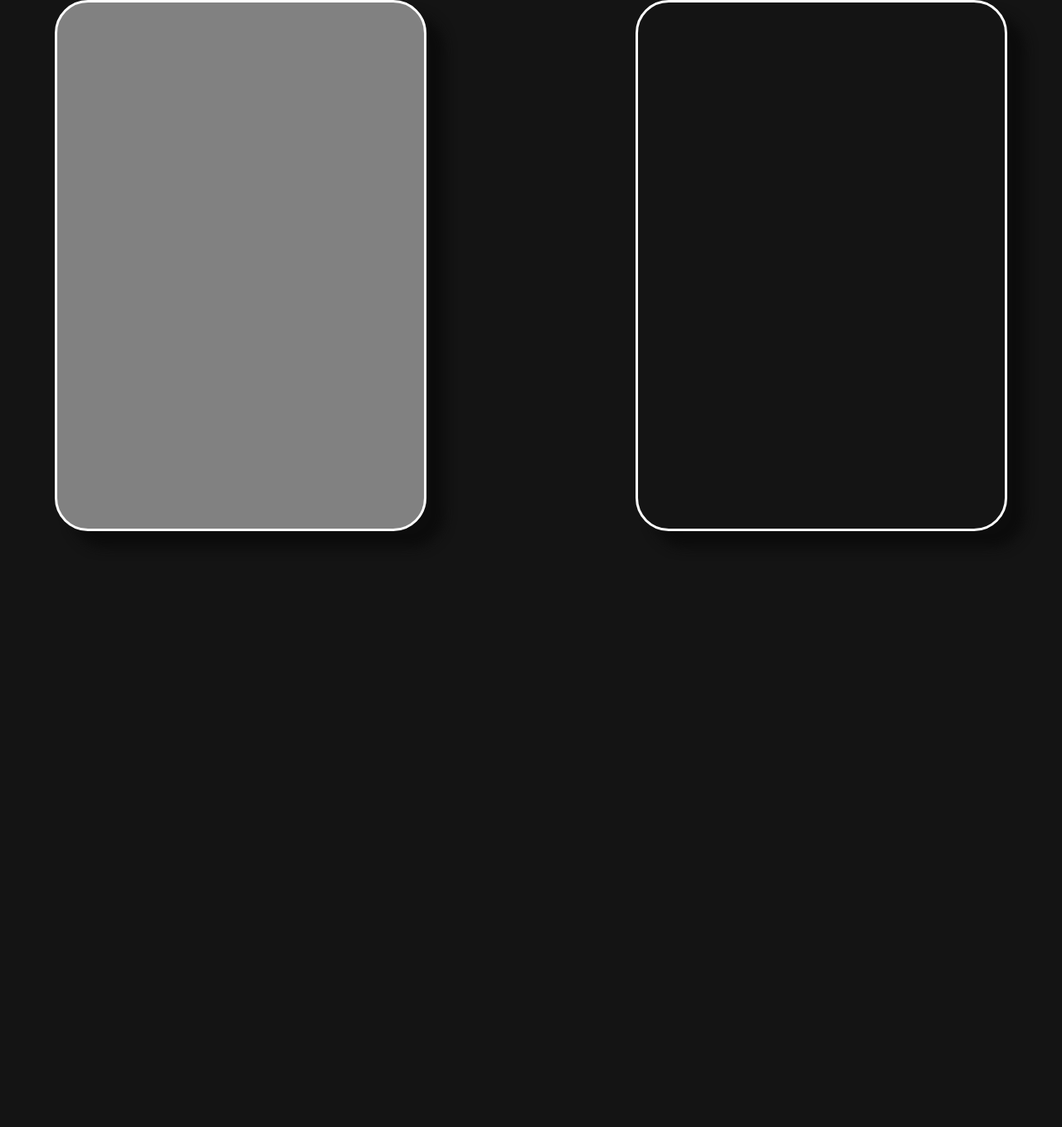
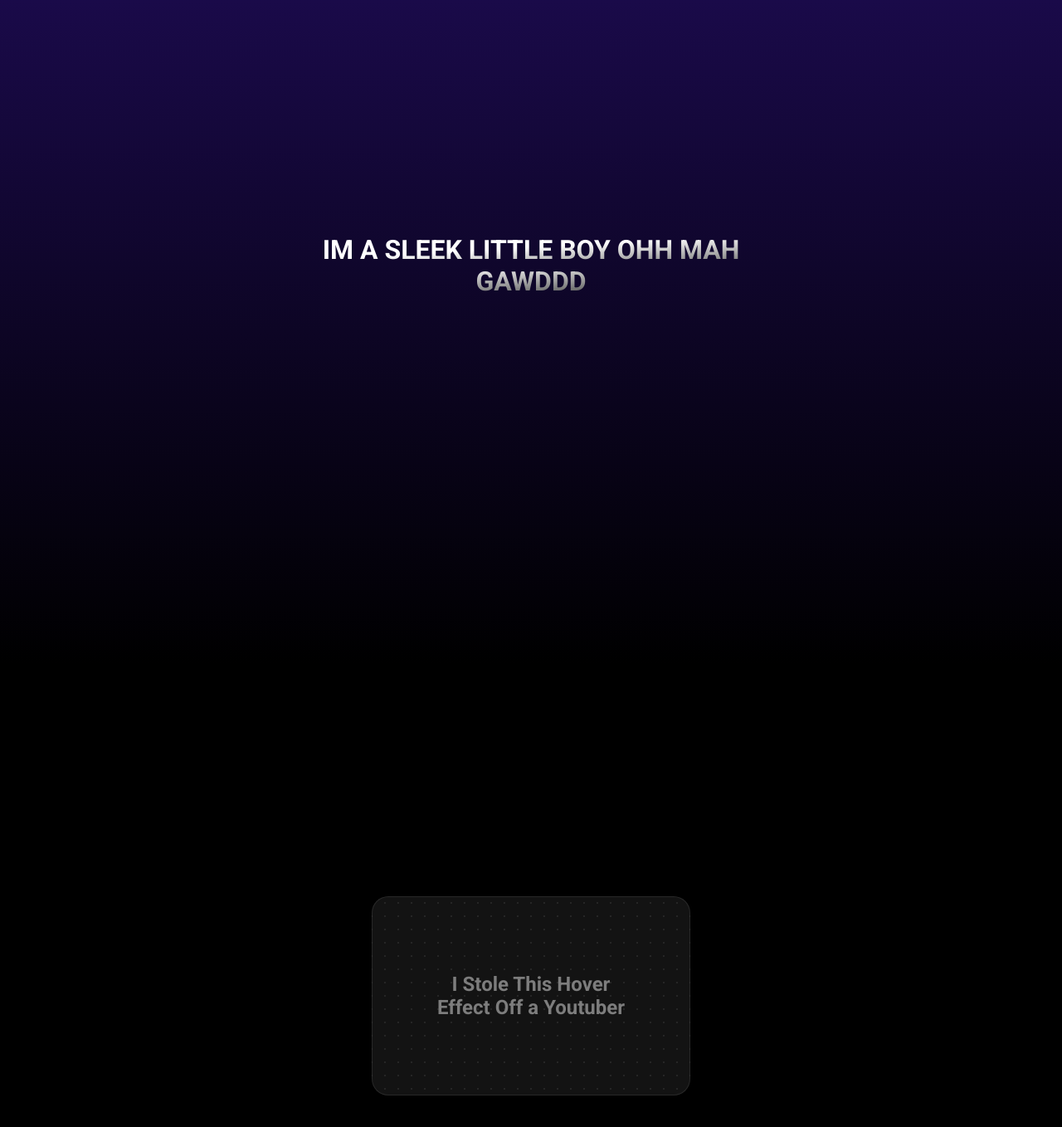
Before and after one commit to SohrabFarjami/Personal_Site, a React (Create React App) app: page /hobbies in a window 1280 px wide. Shown: the top 1358 px of the page at 83% size. Before the commit the page ends 800 px from the top, so only its background shows below. Built offline with nearby package versions, Linux system fonts and the light colour scheme.

Commit message:
Made some changes

```diff
--- a/package.json
+++ b/package.json
@@ -9,7 +9,7 @@
     "react": "^18.2.0",
     "react-dom": "^18.2.0",
     "react-router-dom": "^6.16.0",
-    "react-scripts": "5.0.1",
+    "react-scripts": "^5.0.1",
     "web-vitals": "^2.1.4"
   },
   "scripts": {
--- a/public/index.html
+++ b/public/index.html
@@ -6,11 +6,11 @@
     <meta name="viewport" content="width=device-width, initial-scale=1" />
     <meta name="description" content="Sohrab Farjami"/>
     <title>Sohrab Farjami</title>
-
-
     <link rel="preconnect" href="https://fonts.googleapis.com">
     <link rel="preconnect" href="https://fonts.gstatic.com" crossorigin>
     <link href="https://fonts.googleapis.com/css2?family=Inter:wght@300;400;500;600;700&family=Raleway:wght@500&display=swap" rel="stylesheet">
+    <link href="https://fonts.googleapis.com/css2?family=Roboto:wght@100;300;400;500;700;900&display=swap" rel="stylesheet">
+
 
     <link rel="stylesheet" href="./style.css">
   </head>
--- a/src/components/Hobbies/Guitar.css
+++ /dev/null
@@ -1,26 +0,0 @@
-
-
-
-#bordergroup{
-  display:flex;
-  justify-content: space-around;
-  gap:15vh;
-}
-
-
-.guitarborder {
-    width: 35vw;
-  height: 80vh;
-  border: 3px solid rgb(255, 255, 255);
-  border-radius: 40px;
-   box-shadow: 21px 19px 14px 1px #0c0c0c;
-   background-color: rgb(129, 129, 129);
-}
-
-.pianoborder {
-    width: 35vw;
-    height: 80vh;
-    border: 3px solid rgb(255, 255, 255);
-  border-radius: 40px;
-  box-shadow: 21px 19px 14px 1px #0c0c0c;
-}
--- a/src/components/Hobbies/Guitar.js
+++ b/src/components/Hobbies/Guitar.js
@@ -1,20 +1,28 @@
 import React from 'react'
-import './Guitar.css';
+import CSS from './Guitar.module.css'
 
 export const Guitar = () => {
 
   return (
-    <div className = 'group' id = 'bordergroup'>
-
-        <div className = 'guitarborder '>
-        </div>
-
-        <div className = 'pianoborder'>
-
-        </div>
+      <div>
+        <section id={CSS.peepee}    >
+          <div className={CSS.bigtext}> <h>IM A SLEEK LITTLE BOY OHH MAH GAWDDD</h></div>
+          </section>
 
 
-    </div>
+
+        <section id = {CSS.sectiontwo}>
+            < div id = {CSS.secondbigcard}>
+                <h1> I Stole This Hover Effect Off a Youtuber</h1>
+            </div>
+        </section>
+
+
+
+        <section    ></section>
+        <section    ></section>
+
+      </div>
 
   )
 }
--- /dev/null
+++ b/src/components/Hobbies/Guitar.module.css
@@ -0,0 +1,92 @@
+body {
+
+  font-family: 'Roboto';
+}
+
+html {
+  scroll-snap-type: y mandatory;
+}
+
+.bigtext{
+  position: absolute;
+  top: 40%;
+  left: 50%;
+  transform: translate(-50%, -50%);
+  font-weight: 700;
+  font-size: 2rem;
+  text-align: center;
+
+}
+
+h {
+  background: #FFFFFF;
+  background: linear-gradient(to bottom right, #FFFFFF 40%, #494949 100%);
+  -webkit-background-clip: text;
+  -webkit-text-fill-color: transparent;
+}
+
+
+section {
+  height: 100vh;
+  scroll-snap-align: start;
+  scroll-snap-stop:always;
+  background:  rgba(0,0,0,1);
+}
+
+#peepee {
+  background: rgb(31,12,88);
+  background: linear-gradient(180deg, rgba(31,12,88,1) -20%, rgba(0,0,0,1) 100%);
+}
+
+#secondbigcard {
+  background: rgb(19, 19, 19);
+  display:flex;
+  position:relative;
+  width: clamp(300px, 30%, 2000px);
+  height: 30dvh;
+  border: rgba(74, 74, 74, 0.4) solid 1px;
+  position:relative;
+  background-image: radial-gradient(
+    rgba(146, 146, 146, 0.15) 1px,
+    transparent 1px
+  );
+  background-position: 50% 50%;
+  background-size: 1rem 1rem;
+  padding: 4rem;
+  border-radius: 1.25rem;
+  justify-content: center;
+  align-items: center;
+  text-align:center;
+}
+
+#sectiontwo{
+  display:flex;
+  justify-content: center;
+  align-items: center;
+}
+
+#secondbigcard:after {
+  background: linear-gradient(
+    transparent,
+    mediumslateblue,
+    transparent
+  );
+  height: 70px;
+  width: 1px;
+  position:absolute;
+  left: -1px;
+  top: 65%;
+  content: '';
+  transition: top 600ms ease, opacity 600ms ease;
+  opacity: 0;
+}
+
+
+#secondbigcard:hover:after {
+  top: 25%;
+  opacity: 1;
+}
+
+h1{
+  color:rgb(125, 125, 125);
+}
--- a/src/components/Intro/intro.js
+++ b/src/components/Intro/intro.js
@@ -6,11 +6,9 @@ import bg from '../../assets/elon.png';
 import experimental from '../../assets/experimental.png'
 import {Link} from 'react-router-dom';
 
-
 const Intro = () => {
   return (
             <div className={IntroCSS.groupicon}>
-
                 <Link to="/hobbies">
                 <div className={IntroCSS.iconsmall}>
                     <img src={guitar}className={IntroCSS.bg} />
--- a/src/components/Intro/intro.module.css
+++ b/src/components/Intro/intro.module.css
@@ -51,8 +51,3 @@ body {
     transition: transform 400ms cubic-bezier(.05,.43,.25,.95);
     background-color:white;
   }
-
-.groupicon:hover .iconsmall:not(:hover){
-    transform:scale(0.8);
-    opacity:0.5;
-  }
```
Also changed, not shown: 1 other file (tests, documents, lock files or other folders).
